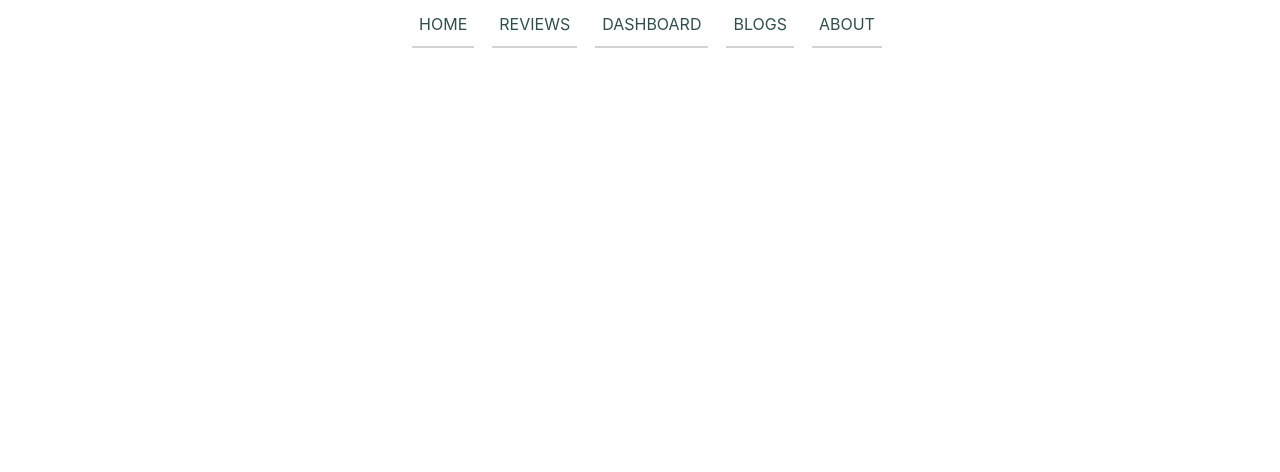
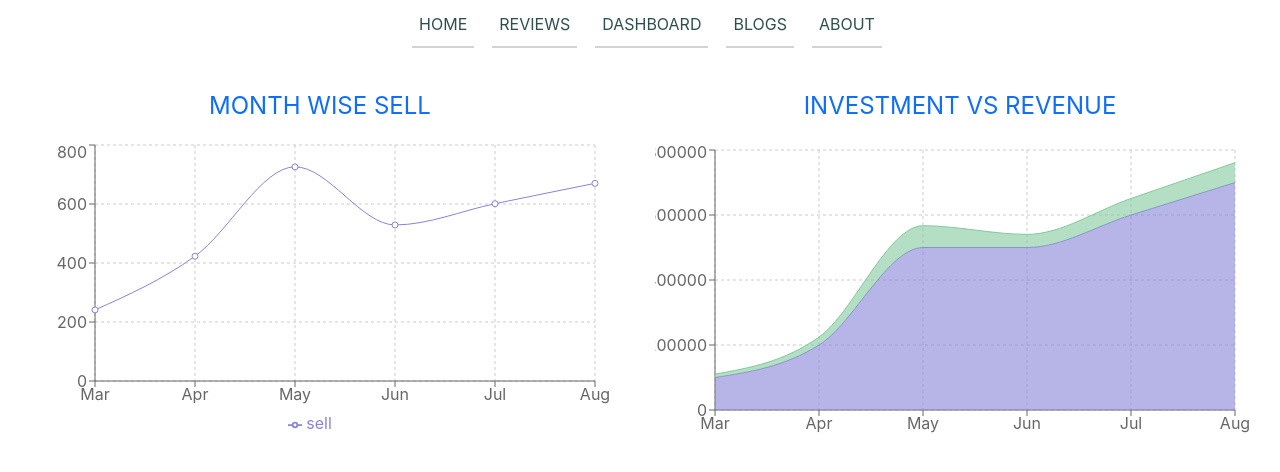
Before and after one commit to ra89fi/Shopping-Overhaul, a React (Create React App) app: page /dashboard in a window 1280 px wide. Shown: the top 472 px of the page. Built offline with nearby package versions, Linux system fonts and the light colour scheme.

Commit message:
data and dashboard

```diff
--- /dev/null
+++ b/public/data.json
@@ -0,0 +1,38 @@
+[
+    {
+        "month": "Mar",
+        "investment": 100000,
+        "sell": 241,
+        "revenue": 10401
+    },
+    {
+        "month": "Apr",
+        "investment": 200000,
+        "sell": 423,
+        "revenue": 24500
+    },
+    {
+        "month": "May",
+        "investment": 500000,
+        "sell": 726,
+        "revenue": 67010
+    },
+    {
+        "month": "Jun",
+        "investment": 500000,
+        "sell": 529,
+        "revenue": 40405
+    },
+    {
+        "month": "Jul",
+        "investment": 600000,
+        "sell": 601,
+        "revenue": 50900
+    },
+    {
+        "month": "Aug",
+        "investment": 700000,
+        "sell": 670,
+        "revenue": 61000
+    }
+]
--- a/src/components/Dashboard.css
+++ b/src/components/Dashboard.css
@@ -0,0 +1,16 @@
+.dashboard {
+    padding-top: 2.5rem;
+    display: flex;
+}
+
+.dashboard .half {
+    padding: 0 15px;
+}
+
+.dashboard .half h4 {
+    text-align: center;
+    font-weight: 400;
+    text-transform: uppercase;
+    margin-bottom: 1.2rem;
+    color: #0d6efd;
+}
--- a/src/components/Dashboard.js
+++ b/src/components/Dashboard.js
@@ -1,7 +1,97 @@
-import React from 'react';
+import React, { PureComponent } from 'react';
+import {
+    LineChart,
+    Line,
+    XAxis,
+    YAxis,
+    CartesianGrid,
+    Tooltip,
+    Legend,
+    ResponsiveContainer,
+    AreaChart,
+    Area,
+} from 'recharts';
+import './Dashboard.css';
 
-const Dashboard = () => {
-    return <div></div>;
-};
-
-export default Dashboard;
+export default class Dashboard extends PureComponent {
+    constructor(props) {
+        super(props);
+        this.state = {
+            data: [],
+        };
+    }
+    componentDidMount() {
+        fetch('data.json')
+            .then((res) => res.json())
+            .then((data) => this.setState({ data }));
+    }
+    render() {
+        return (
+            <div className="dashboard">
+                <div className="half" style={{ width: '50%', height: 300 }}>
+                    <h4>Month Wise Sell</h4>
+                    <ResponsiveContainer width="100%" height="100%">
+                        <LineChart
+                            width={500}
+                            height={300}
+                            data={this.state.data}
+                            margin={{
+                                top: 5,
+                                right: 30,
+                                left: 20,
+                                bottom: 5,
+                            }}
+                        >
+                            <CartesianGrid strokeDasharray="3 3" />
+                            <XAxis dataKey="month" />
+                            <YAxis />
+                            <Tooltip />
+                            <Legend />
+                            <Line
+                                type="monotone"
+                                dataKey="sell"
+                                stroke="#8884d8"
+                                activeDot={{ r: 7 }}
+                            />
+                        </LineChart>
+                    </ResponsiveContainer>
+                </div>
+                <div className="half" style={{ width: '50%', height: 300 }}>
+                    <h4>Investment VS Revenue</h4>
+                    <ResponsiveContainer width="100%" height="100%">
+                        <AreaChart
+                            width={500}
+                            height={400}
+                            data={this.state.data}
+                            margin={{
+                                top: 10,
+                                right: 30,
+                                left: 0,
+                                bottom: 0,
+                            }}
+                        >
+                            <CartesianGrid strokeDasharray="3 3" />
+                            <XAxis dataKey="month" />
+                            <YAxis />
+                            <Tooltip />
+                            <Area
+                                type="monotone"
+                                dataKey="investment"
+                                stackId="1"
+                                stroke="#8884d8"
+                                fill="#8884d8"
+                            />
+                            <Area
+                                type="monotone"
+                                dataKey="revenue"
+                                stackId="1"
+                                stroke="#82ca9d"
+                                fill="#82ca9d"
+                            />
+                        </AreaChart>
+                    </ResponsiveContainer>
+                </div>
+            </div>
+        );
+    }
+}
--- a/src/components/Home.js
+++ b/src/components/Home.js
@@ -9,7 +9,7 @@ const Home = () => {
         navigate('/reviews');
     };
     return (
-        <div class="content">
+        <div className="content">
             <div className="home">
                 <div className="half left">
                     <h1>Shopping Overhaul</h1>
@@ -32,7 +32,7 @@ const Home = () => {
             <div className="home-reviews">
                 <h3>Customer Reviews</h3>
                 <Reviews itemNum={3}></Reviews>
-                <p style={{ textAlign: 'center' }}>
+                <p style={{ textAlign: 'center', marginBottom: '50px' }}>
                     <button onClick={goToReviews} className="btn btn-primary">
                         See All Reviews
                     </button>
--- a/src/components/Reviews.js
+++ b/src/components/Reviews.js
@@ -6,7 +6,7 @@ import useReviews from '../hooks/useReviews';
 import './Reviews.css';
 
 const Reviews = ({ itemNum }) => {
-    const [reviews, setReviews] = useReviews();
+    const [reviews] = useReviews();
     const isReviewsPage = itemNum === reviews.length;
     itemNum = itemNum || reviews.length;
     reviews.splice(itemNum);
@@ -21,7 +21,7 @@ const Reviews = ({ itemNum }) => {
             )}
             <div className="reviews">
                 {reviews.map((review) => (
-                    <div className="item">
+                    <div key={review.id} className="item">
                         <div className="head">
                             <img src="user.jpg" alt="User" />
                             <h5>{review.name}</h5>
```
